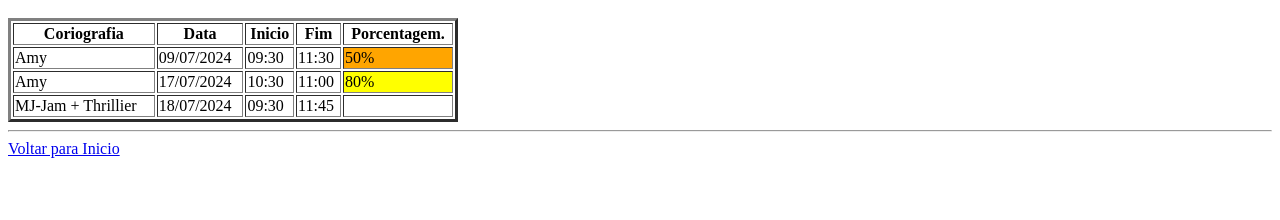
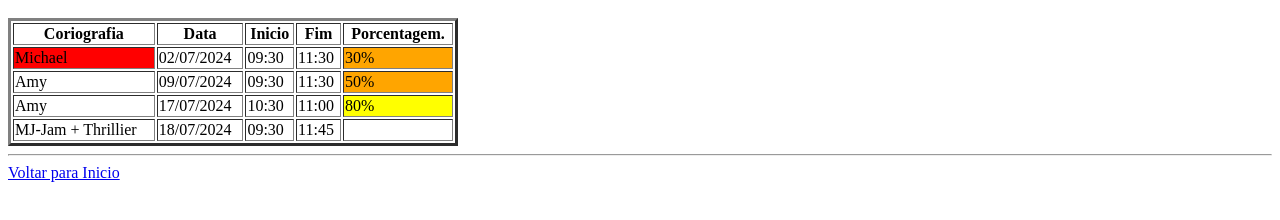
Before and after one commit to edskate/Gabriella, a plain HTML site: page index07.html in a window 1280 px wide. Shown: the part 364-584 px from the top of the page. Drawn offline with Linux system fonts and the light colour scheme.

Commit message:
Tualização

```diff
--- a/index07.html
+++ b/index07.html
@@ -52,6 +52,13 @@
         <th>Porcentagem.</th>
     </tr>
     <tr>
+        <td bgcolor="red">Michael</td>
+        <td>02/07/2024</td>
+        <td>09:30</td>
+        <td>11:30</td>
+        <td bgcolor="orange">30%</td>
+    </tr>
+    <tr>
         <td>Amy</td>
         <td>09/07/2024</td>
         <td>09:30</td>
```
